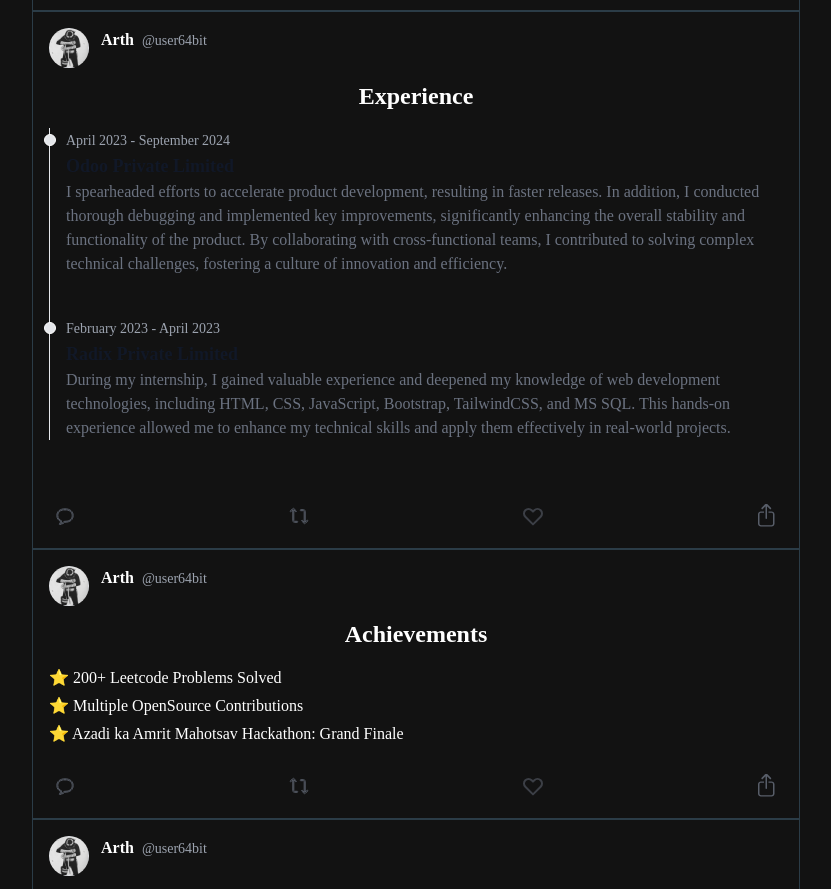
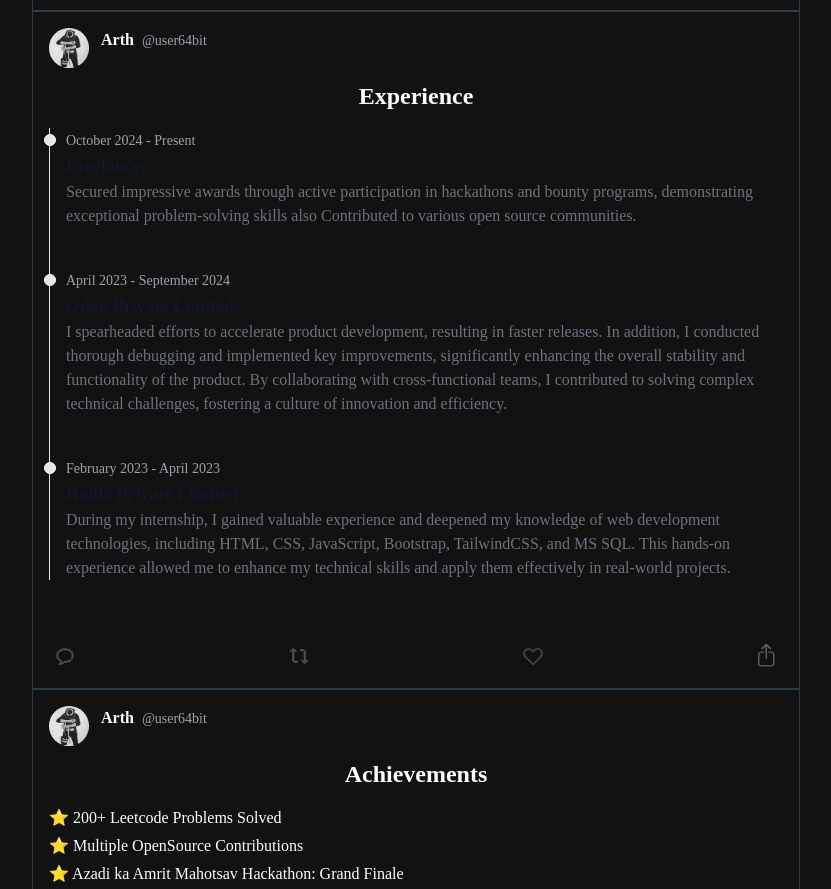
Before and after one commit to user-64bit/The-Tweetfolio, a React (Create React App) app: page / in a window 1280 px wide. Shown: the part 1720-2609 px from the top of the page, without its empty margins (224-1055 px from the left). Built offline with nearby package versions, Linux system fonts and the light colour scheme.

Commit message:
update config

```diff
--- a/src/config.js
+++ b/src/config.js
@@ -31,6 +31,12 @@ export const EducationData = [
 
 // Experience Data (Write it down in reverse order i.e present to past)
 export const ExperienceData = [
+  {
+    timeline: "October 2024 - Present",
+    company_name: "Freelancer",
+    description:
+      "Secured impressive awards through active participation in hackathons and bounty programs, demonstrating exceptional problem-solving skills also Contributed to various open source communities.",
+  },
   {
     timeline: "April 2023 - September 2024",
     company_name: "Odoo Private Limited",
```
